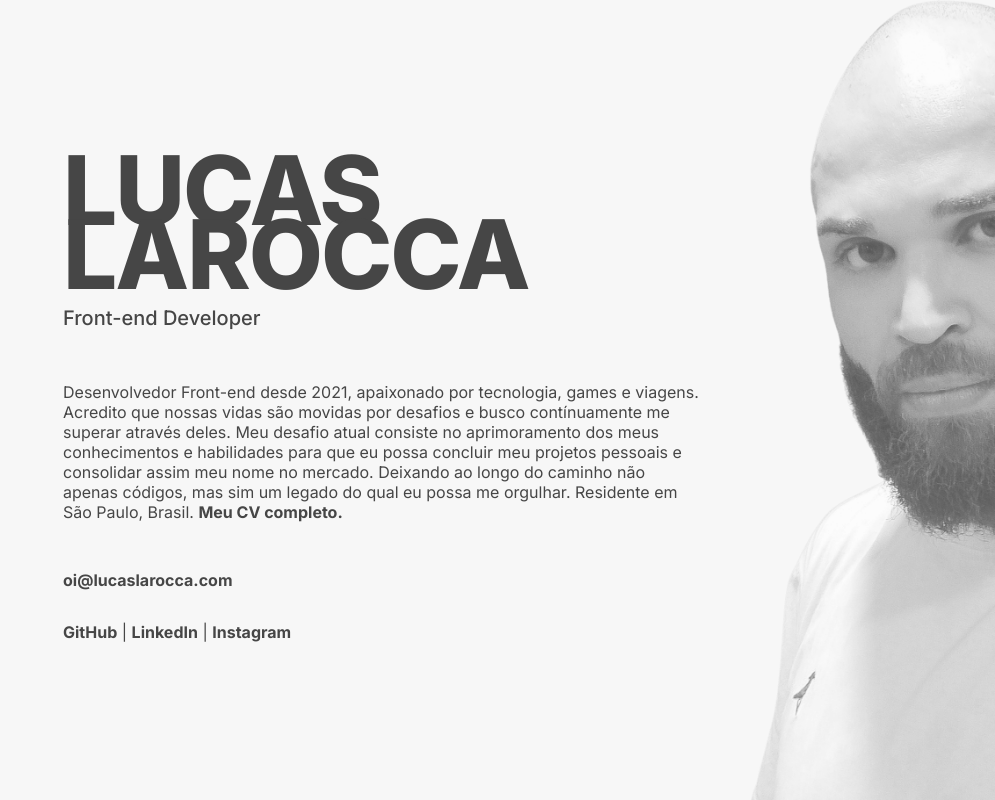
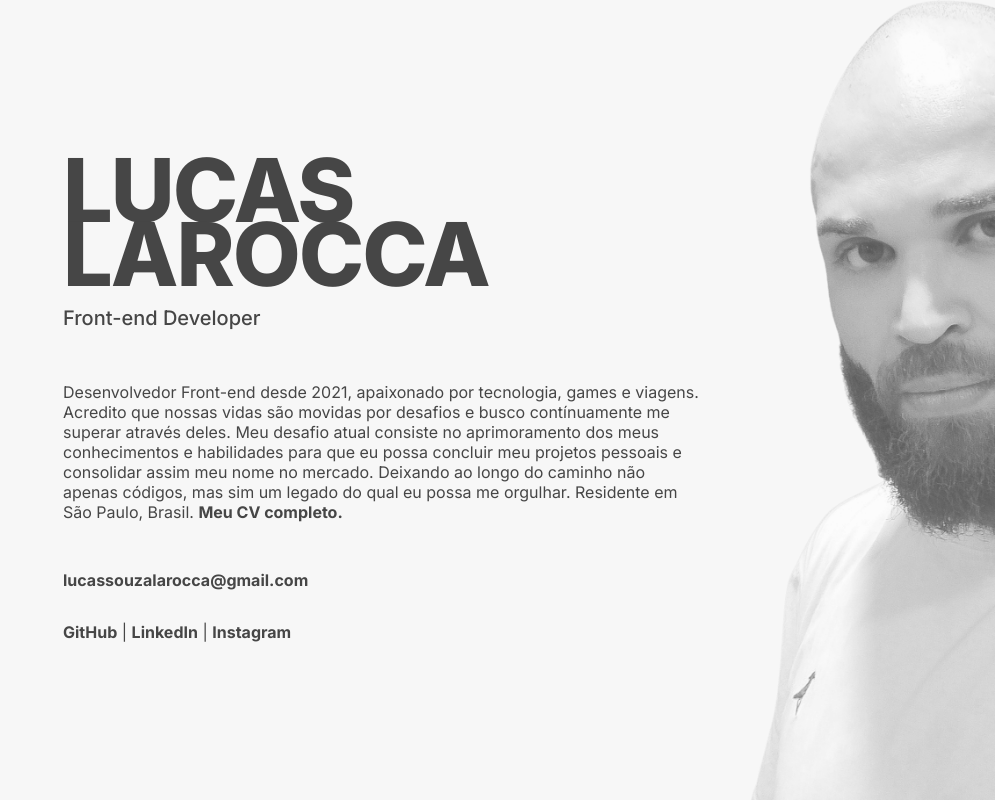
Before and after one commit to lslarocca/lslarocca, a plain HTML site: page index.html in a window 1280 px wide. Shown: the whole page, without its empty margins (285-1280 px from the left). Drawn offline with Linux system fonts and the light colour scheme.

Commit message:
update site content

```diff
--- a/assets/css/style.css
+++ b/assets/css/style.css
@@ -49,7 +49,7 @@ a:hover {
 
 .home__content h1 {
     margin: 0 0 2rem;
-    font-size: 6rem;
+    font-size: 5.5rem;
     font-weight: 800;
     line-height: 4rem;
     letter-spacing: -2px;
--- a/index.html
+++ b/index.html
@@ -8,7 +8,10 @@
     <meta http-equiv="X-UA-Compatible" content="IE=edge">
     <meta name="viewport" content="width=device-width, initial-scale=1.0">
     <title>Lucas Larocca - Front-end Developer</title>
-    <meta name="description" content="Lorem ipsum dolor sit amet consectetur adipisicing elit. Nihil itaque impedit fugit placeat dolores. Consectetur libero maxime dolores quis, repellat est tenetur cumque maiores earum harum ex voluptatum eius quas.">
+    <meta name="description" content="Desenvolvedor Front-end desde 2021, apaixonado por tecnologia, games e viagens. Acredito que nossas vidas são movidas por desafios e busco contínuamente me superar através deles.">
+
+    <link rel="shortcut icon" href="assets/img/lucas.webp" type="image/webp">
+    <link rel="apple-touch-icon" href="assets/img/lucas.webp">
 
     <link href="https://fonts.googleapis.com/css2?family=Inter:wght@400;500;700;800&display=swap" rel="stylesheet">
     <link rel="stylesheet" href="assets/css/style.css">
@@ -38,9 +41,7 @@
                 <a href="#">Meu CV completo.</a>
             </p>
 
-
-
-            <a href="mailto:oi@lucaslarocca.com">oi@lucaslarocca.com</a>
+            <a href="mailto:lucasouzalarocca@gmail.com">lucassouzalarocca@gmail.com</a>
 
             <ul>
                 <li><a href="https://github.com/lslarocca" target="_blank">GitHub</a> | </li>
```
